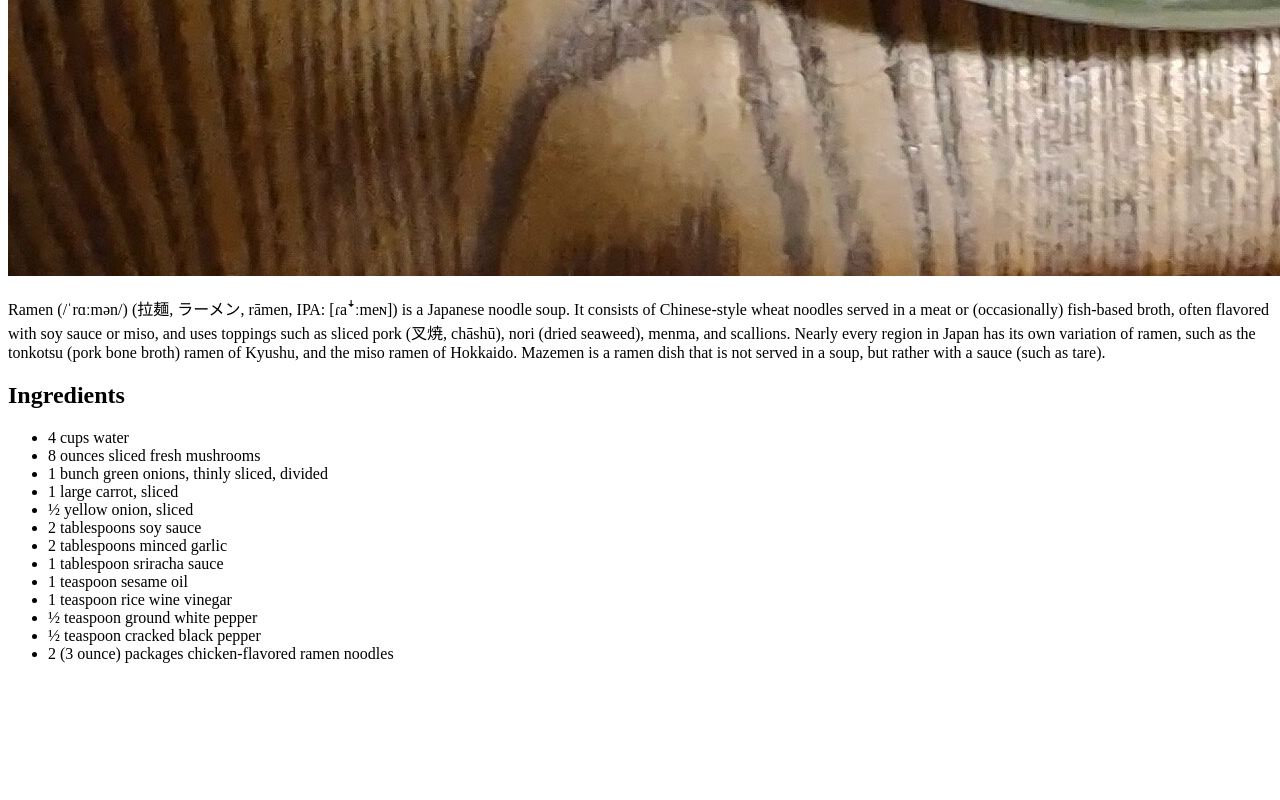
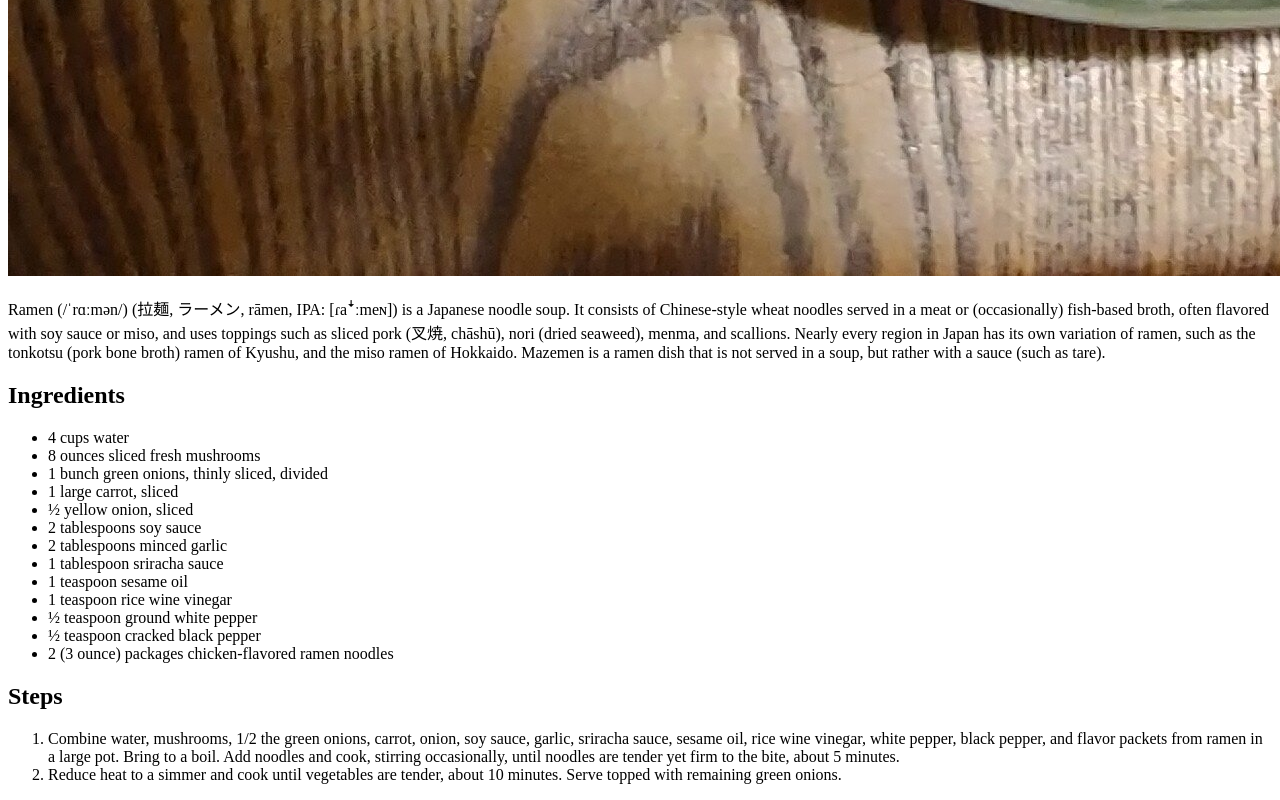
Before and after one commit to Cois19/odin-recipes, a plain HTML site: page recipes/fancy-ramen.html in a window 1280 px wide. Shown: the part 2054-2854 px from the top of the page. Before the commit the page ends 2733 px from the top, so only its background shows below. Drawn offline with Linux system fonts and the light colour scheme.

Commit message:
added steps list in fancy-ramen.html

```diff
--- a/recipes/fancy-ramen.html
+++ b/recipes/fancy-ramen.html
@@ -32,6 +32,15 @@
         <li>½ teaspoon cracked black pepper</li>
         <li>2 (3 ounce) packages chicken-flavored ramen noodles</li>
     </ul>
+    <h2>Steps</h2>
+    <ol>
+        <li>Combine water, mushrooms, 1/2 the green onions, carrot, onion, soy sauce, garlic, sriracha sauce, sesame
+            oil, rice wine vinegar, white pepper, black pepper, and flavor packets from ramen in a large pot. Bring to a
+            boil. Add noodles and cook, stirring occasionally, until noodles are tender yet firm to the bite, about 5
+            minutes.</li>
+        <li>Reduce heat to a simmer and cook until vegetables are tender, about 10 minutes. Serve topped with remaining
+            green onions.</li>
+    </ol>
 </body>
 
 </html>
```
